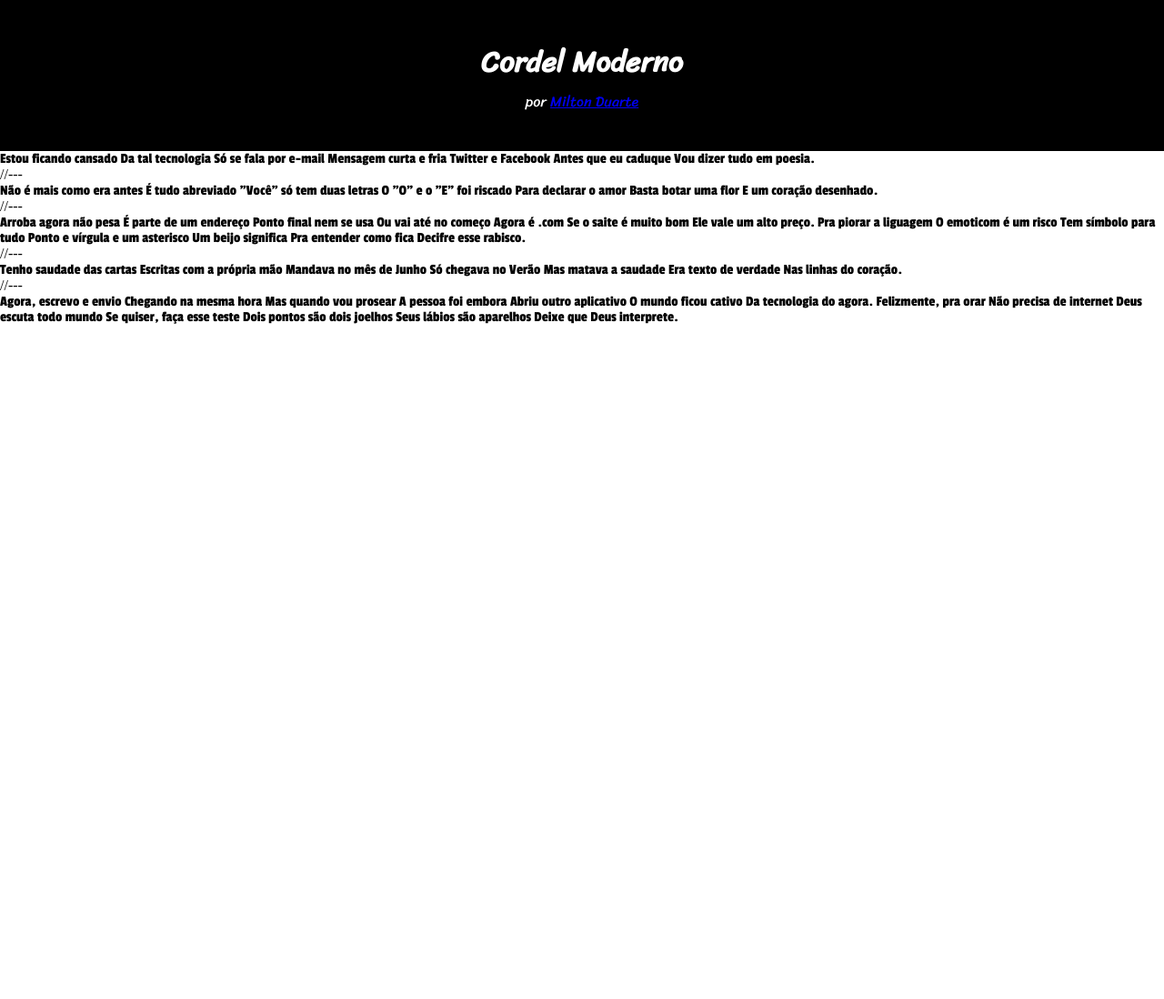
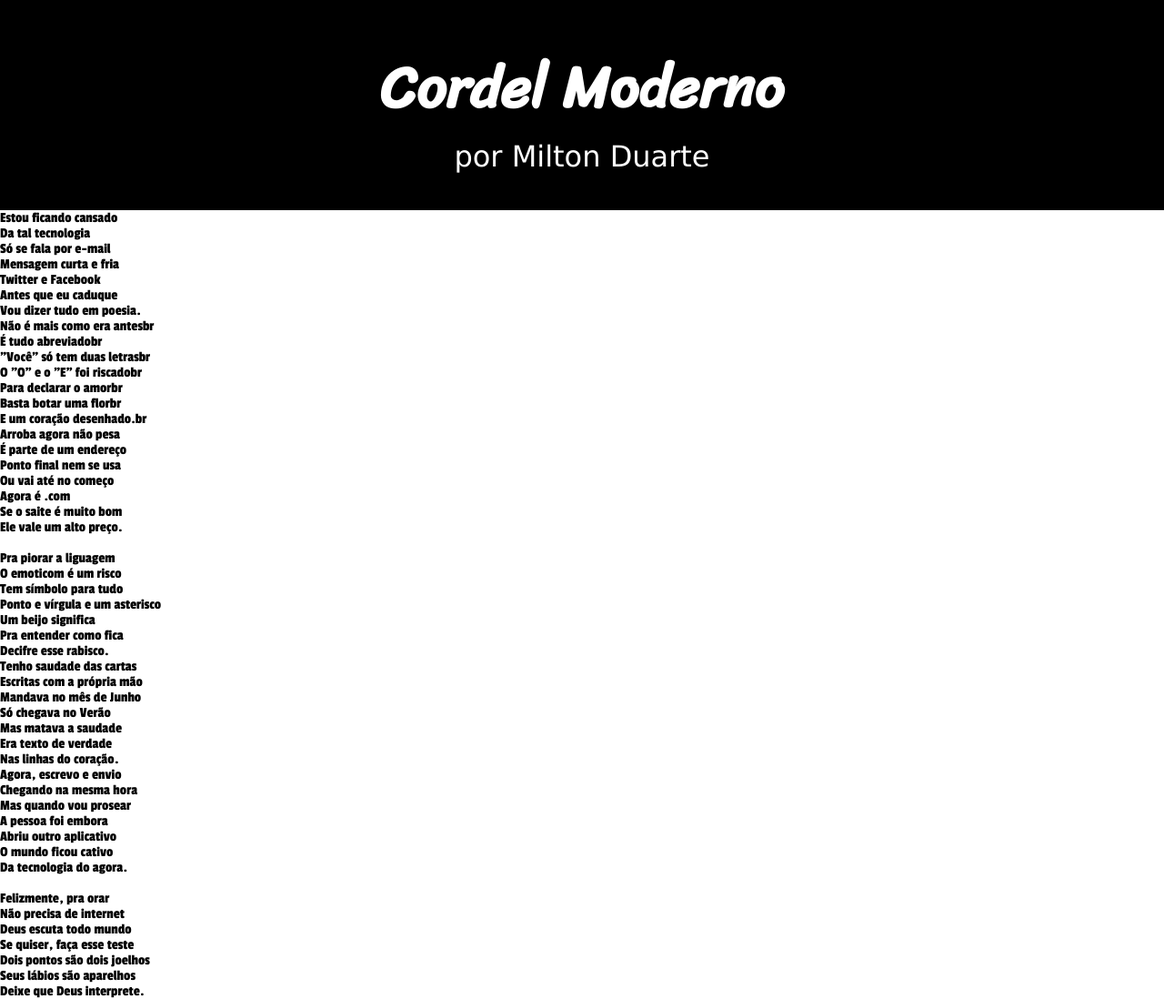
Before and after one commit to oPortela/Curso-HTML-e-CSS, a PHP site: page / in a window 1280 px wide. Shown: the whole page at 91% size. Before the commit the page ends 356 px from the top, so only its background shows below. Run offline with PHP 8.4, Linux system fonts and the light colour scheme.

Commit message:
update d012

```diff
--- a/desafios/d012/index.html
+++ b/desafios/d012/index.html
@@ -13,79 +13,81 @@
     </header>
 
     <main>
+        <article>
             <p>
-            Estou ficando cansado
-            Da tal tecnologia
-            Só se fala por e-mail
-            Mensagem curta e fria
-            Twitter e Facebook
-            Antes que eu caduque
-            Vou dizer tudo em poesia.
+                Estou ficando cansado <br>
+                Da tal tecnologia <br>
+                Só se fala por e-mail <br>
+                Mensagem curta e fria <br>
+                Twitter e Facebook <br>
+                Antes que eu caduque <br>
+                Vou dizer tudo em poesia. <br>
             </p>
+        </article>
 
-//---
+        <article>
+            <p>
+                Não é mais como era antesbr <br>
+                É tudo abreviadobr <br>
+                "Você" só tem duas letrasbr <br>
+                O "O" e o "E" foi riscadobr <br>
+                Para declarar o amorbr <br>
+                Basta botar uma florbr <br>
+                E um coração desenhado.br <br>
+            </p>
+        </article>
 
+        <article>
             <p>
-            Não é mais como era antes
-            É tudo abreviado
-            "Você" só tem duas letras
-            O "O" e o "E" foi riscado
-            Para declarar o amor
-            Basta botar uma flor
-            E um coração desenhado.
+                Arroba agora não pesa <br>
+                É parte de um endereço <br>
+                Ponto final nem se usa <br>
+                Ou vai até no começo <br>
+                Agora é .com <br>
+                Se o saite é muito bom <br>
+                Ele vale um alto preço. <br>
+                <br>
+                Pra piorar a liguagem <br>
+                O emoticom é um risco <br>
+                Tem símbolo para tudo <br>
+                Ponto e vírgula e um asterisco <br>
+                Um beijo significa <br>
+                Pra entender como fica <br>
+                Decifre esse rabisco. <br>
             </p>
+        </article>
 
-        //---
+        <article>
+            <p>
+                Tenho saudade das cartas <br>
+                Escritas com a própria mão <br>
+                Mandava no mês de Junho <br>
+                Só chegava no Verão <br>
+                Mas matava a saudade <br>
+                Era texto de verdade <br>
+                Nas linhas do coração. <br>
+            </p>
+        </article>
 
+        <article>
             <p>
-            Arroba agora não pesa
-            É parte de um endereço
-            Ponto final nem se usa
-            Ou vai até no começo
-            Agora é .com
-            Se o saite é muito bom
-            Ele vale um alto preço.
-
-            Pra piorar a liguagem
-            O emoticom é um risco
-            Tem símbolo para tudo
-            Ponto e vírgula e um asterisco
-            Um beijo significa
-            Pra entender como fica
-            Decifre esse rabisco.
+                Agora, escrevo e envio <br>
+                Chegando na mesma hora <br>
+                Mas quando vou prosear <br>
+                A pessoa foi embora <br>
+                Abriu outro aplicativo <br>
+                O mundo ficou cativo <br>
+                Da tecnologia do agora. <br>
+                <br>
+                Felizmente, pra orar <br>
+                Não precisa de internet <br>
+                Deus escuta todo mundo <br>
+                Se quiser, faça esse teste <br>
+                Dois pontos são dois joelhos <br>
+                Seus lábios são aparelhos <br>
+                Deixe que Deus interprete. <br>
             </p>
-
-        //---
-
-        <p>
-            Tenho saudade das cartas
-            Escritas com a própria mão
-            Mandava no mês de Junho
-            Só chegava no Verão
-            Mas matava a saudade
-            Era texto de verdade
-            Nas linhas do coração.
-        </p>
-
-        //---
-
-        <p>
-            Agora, escrevo e envio
-            Chegando na mesma hora
-            Mas quando vou prosear
-            A pessoa foi embora
-            Abriu outro aplicativo
-            O mundo ficou cativo
-            Da tecnologia do agora.
-
-            Felizmente, pra orar
-            Não precisa de internet
-            Deus escuta todo mundo
-            Se quiser, faça esse teste
-            Dois pontos são dois joelhos
-            Seus lábios são aparelhos
-            Deixe que Deus interprete.
-        </p>
+        </article>
     </main>
 </body>
 </html>
--- a/desafios/d012/style.css
+++ b/desafios/d012/style.css
@@ -6,10 +6,12 @@
 
 * {
     margin: 0%;
+    padding: 0%;
 }
 
 header{
-    font-family: 'Sriracha';
+    font-size: 2em;
+    font-family: 'Sriracha', serif;
     color: white;
     background-color: black;
     text-align: center;
@@ -19,10 +21,21 @@ header{
     padding-bottom: 40px;
 }
 
-main > p {
+article > p {
     font-family: 'Passion One';
 }
 
+header > p {
+    font-family: Verdana, Geneva, Tahoma, sans-serif;
+    font-weight: normal;
+}
+
 a {
+    text-decoration: none;
+    color: white;
+    font-family: Verdana, Geneva, Tahoma, sans-serif;
+}
 
+a:hover{
+    text-decoration: underline;
 }
```
Lines whose indentation alone changed are shown as unchanged.
